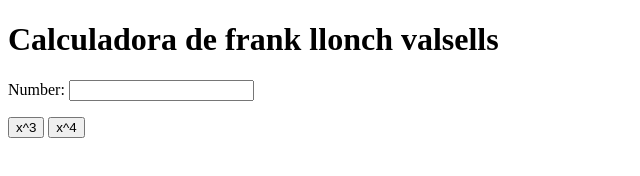
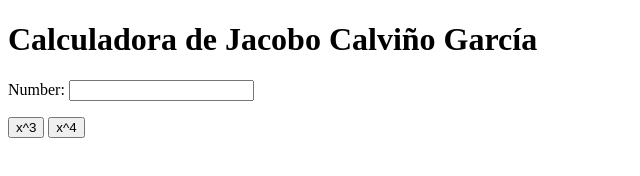
Before and after one commit to frankiyonki/my_calculator, a plain HTML site: page index.html in a window 1280 px wide. Shown: the whole page, without its empty margins (0-640 px from the left). Drawn offline with Linux system fonts and the light colour scheme.

Commit message:
Add files via upload

```diff
--- a/index.html
+++ b/index.html
@@ -12,7 +12,7 @@
 
         <body>
 
-                 <h1>Calculadora de frank llonch valsells</h1>
+                 <h1>Calculadora de Jacobo Calviño García</h1>
 
                  Number:
 
@@ -21,9 +21,7 @@
                  <p>
 
                          <button onclick="cube()"> x^3 </button>
-
-                         <button onclick="power_4()"> x^4</button>
-
+                         <button onclick="power_4()">x^4</button>
                  </p>
 
                  <script type="text/javascript">
```
